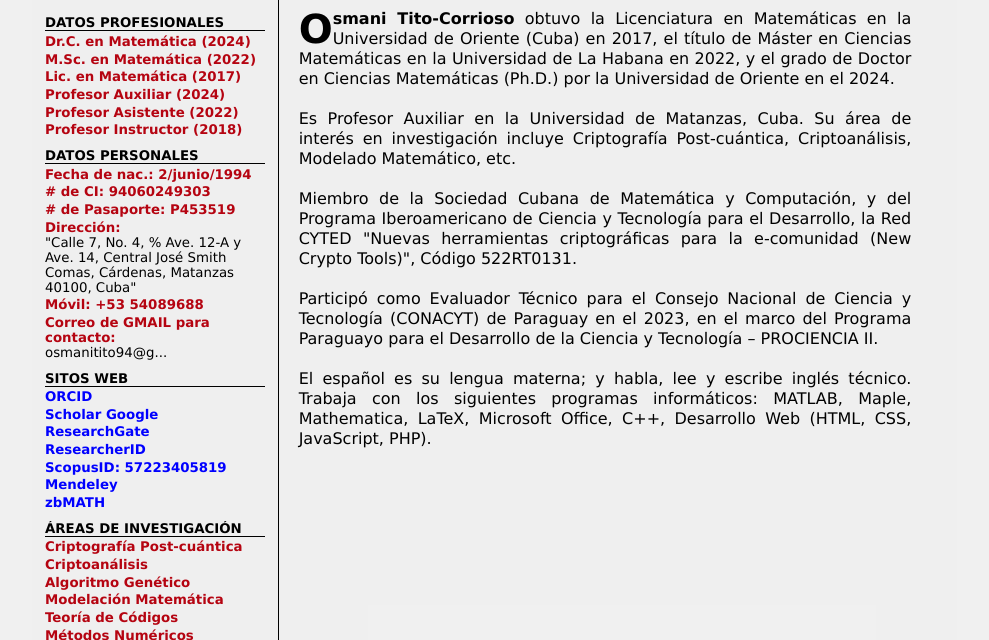
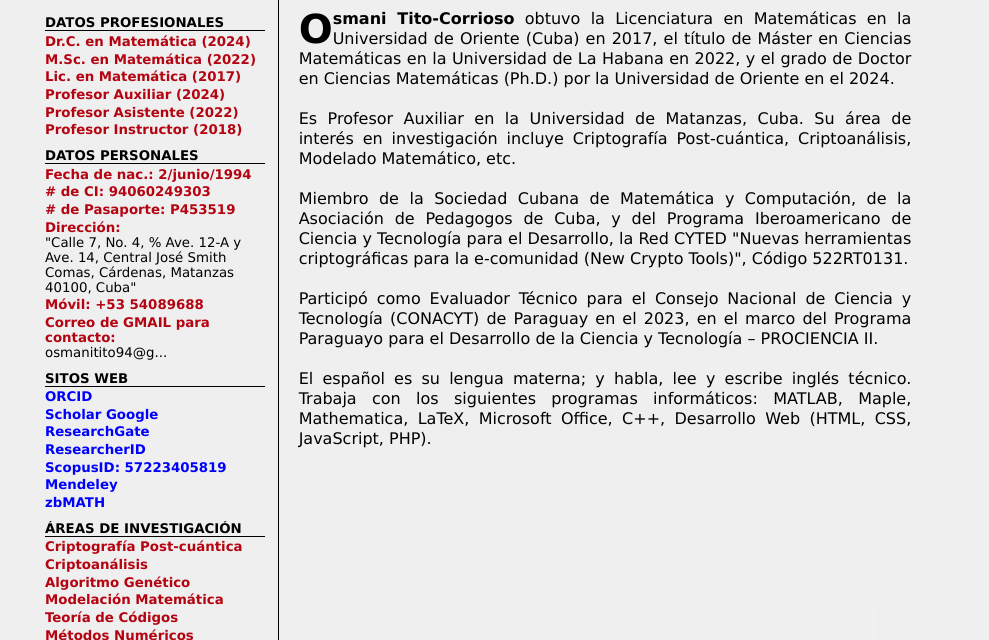
Before and after one commit to tito-corrioso/tito-corrioso.github.io, a plain HTML site: page resources_es/aboutmi_es.html in a window 1280 px wide. Shown: the part 158-798 px from the top of the page, without its empty margins (141-1130 px from the left). Drawn offline with Linux system fonts and the light colour scheme.

Commit message:
Update aboutmi_es.html
Se añade la membresía a la APC

```diff
--- a/resources_es/aboutmi_es.html
+++ b/resources_es/aboutmi_es.html
@@ -122,7 +122,7 @@
 <p>
 Es Profesor Auxiliar en la Universidad de Matanzas, Cuba. Su &aacute;rea de inter&eacute;s en investigaci&oacute;n incluye Criptograf&iacute;a Post-cu&aacute;ntica, Criptoan&aacute;lisis, Modelado Matem&aacute;tico, etc.</p>
 <br />
-<p>Miembro de la Sociedad Cubana de Matem&aacute;tica y Computaci&oacute;n, y del Programa Iberoamericano de Ciencia y Tecnolog&iacute;a para el Desarrollo, la Red CYTED &quot;Nuevas herramientas criptogr&aacute;ficas para la e-comunidad (New Crypto Tools)&quot;, C&oacute;digo 522RT0131.</p>
+<p>Miembro de la Sociedad Cubana de Matem&aacute;tica y Computaci&oacute;n, de la Asociaci&oacute;n de Pedagogos de Cuba, y del Programa Iberoamericano de Ciencia y Tecnolog&iacute;a para el Desarrollo, la Red CYTED &quot;Nuevas herramientas criptogr&aacute;ficas para la e-comunidad (New Crypto Tools)&quot;, C&oacute;digo 522RT0131.</p>
 <br />
 <p>Particip&oacute; como Evaluador T&eacute;cnico para el Consejo Nacional de Ciencia y Tecnolog&iacute;a (CONACYT) de Paraguay en el 2023, en el marco del Programa Paraguayo para el Desarrollo de la Ciencia y Tecnolog&iacute;a – PROCIENCIA II.</p>
 <br />
```
